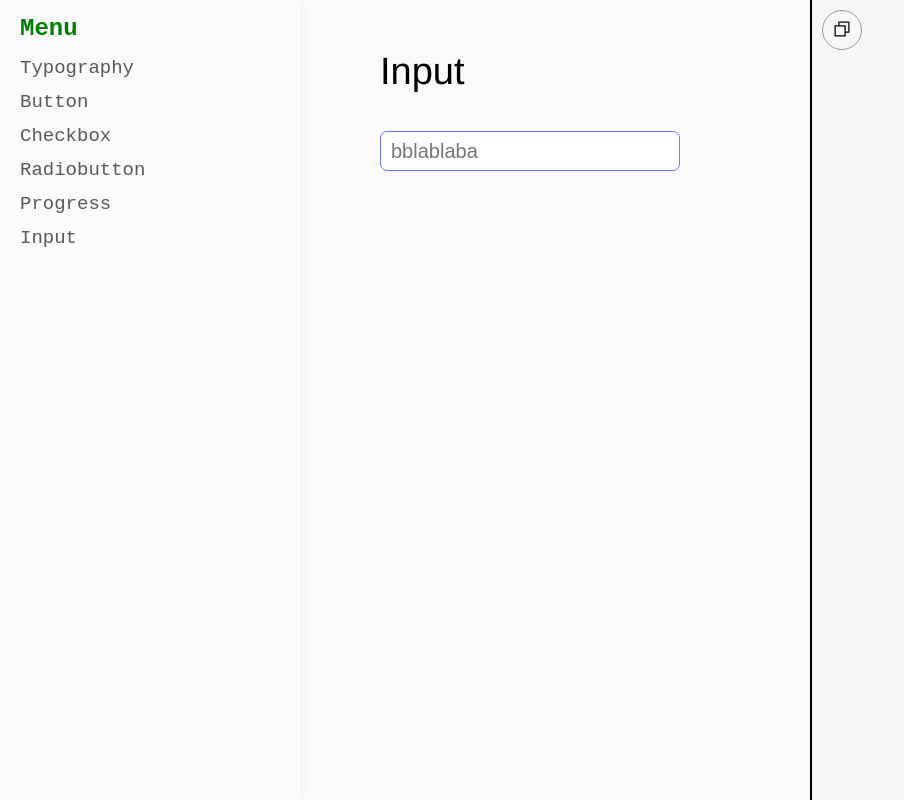
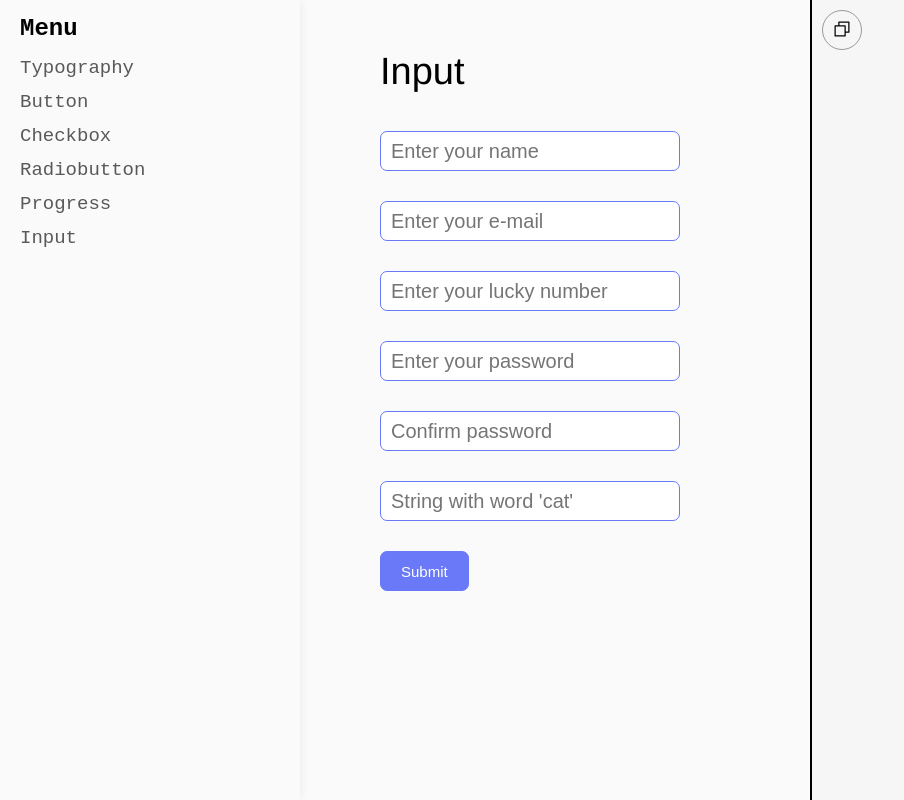
Before and after one commit to truanthh/ui-tiny-kit, a Vue app: page /input in a window 1280 px wide. Shown: the whole page, without its empty margins (0-904 px from the left). Built offline with nearby package versions, Linux system fonts and the light colour scheme; some icons are missing.

Commit message:
input with vuelidate done

```diff
--- a/src/components/Input.vue
+++ b/src/components/Input.vue
@@ -51,7 +51,13 @@ function updateValue() {
     <label :for="name" class="input-label" :style="{ width: width }">{{
       label
     }}</label>
-    <div class="form-error" v-for="element of error" :key="element.$uid">
+    <!-- added v-if value here, so we hiding error if the field is empty, but error still persists -->
+    <div
+      class="form-error"
+      v-if="value"
+      v-for="element of error"
+      :key="element.$uid"
+    >
       <div class="form-error__message">{{ element.$message }}</div>
     </div>
   </div>
--- a/src/views/InputView.vue
+++ b/src/views/InputView.vue
@@ -1,11 +1,26 @@
 <script setup>
 import { ref, computed } from "vue";
 import useVuelidate from "@vuelidate/core";
-import { helpers, minLength } from "@vuelidate/validators";
+import {
+  helpers,
+  minLength,
+  maxLength,
+  numeric,
+  email,
+  sameAs,
+} from "@vuelidate/validators";
 
 import Input from "@/components/Input.vue";
+import Button from "@/components/Button.vue";
 
 const nameField = ref("");
+const emailField = ref("");
+const luckyNumberField = ref("");
+const passwordField = ref("");
+const confirmPasswordField = ref("");
+const stringWithCatField = ref("");
+
+const containsCat = (value) => value.toLowerCase().includes("cat");
 
 const rules = computed(() => ({
   nameField: {
@@ -14,26 +29,92 @@ const rules = computed(() => ({
       minLength(3),
     ),
   },
+  emailField: {
+    email: helpers.withMessage("Введите корректный e-mail", email),
+  },
+  luckyNumberField: {
+    maxLength: helpers.withMessage(
+      "Максимальная длина - 2 символа",
+      maxLength(2),
+    ),
+    numeric: helpers.withMessage("Введите цифры", numeric),
+  },
+  confirmPasswordField: {
+    samAs: helpers.withMessage(
+      "Пароли не совпадают",
+      sameAs(passwordField.value),
+    ),
+  },
+  stringWithCatField: {
+    containsCat: helpers.withMessage(
+      "Строка должна содержать слово 'cat'",
+      containsCat,
+    ),
+  },
 }));
 
-const v = useVuelidate(rules, { nameField });
+const v = useVuelidate(rules, {
+  nameField,
+  emailField,
+  luckyNumberField,
+  confirmPasswordField,
+  stringWithCatField,
+});
+
+const submitForm = () => {
+  v.value.$touch();
+  if (v.value.$error) return;
+  alert("Form submitted!");
+};
 </script>
 
 <template>
   <h1 class="heading-1">Input</h1>
   <br />
-  <div class="line line_block">
+  <form @submit.prevent="submitForm">
     <Input
-      name="bla"
-      label="bla"
-      placeholder="bblablaba"
+      name="name"
+      label="Your name"
+      placeholder="Enter your name"
       v-model:value="v.nameField.$model"
       :error="v.nameField.$errors"
     />
-  </div>
-  <!-- <div class="line line_block"> -->
-  <!--   {{ v }} -->
-  <!-- </div> -->
+    <Input
+      name="email"
+      label="Your e-mail"
+      placeholder="Enter your e-mail"
+      v-model:value="v.emailField.$model"
+      :error="v.emailField.$errors"
+    />
+    <Input
+      name="luckynumber"
+      label="Your lucky number"
+      placeholder="Enter your lucky number"
+      v-model:value="v.luckyNumberField.$model"
+      :error="v.luckyNumberField.$errors"
+    />
+    <Input
+      name="password"
+      label="Your password"
+      placeholder="Enter your password"
+      v-model:value="passwordField"
+    />
+    <Input
+      name="confirmPassword"
+      label="Confirm password"
+      placeholder="Confirm password"
+      v-model:value="v.confirmPasswordField.$model"
+      :error="v.confirmPasswordField.$errors"
+    />
+    <Input
+      name="stringwithcat"
+      label="Enter string that contains word 'cat'"
+      placeholder="String with word 'cat'"
+      v-model:value="v.stringWithCatField.$model"
+      :error="v.stringWithCatField.$errors"
+    />
+    <Button label="Submit" />
+  </form>
 </template>
 
 <style scoped></style>
```
